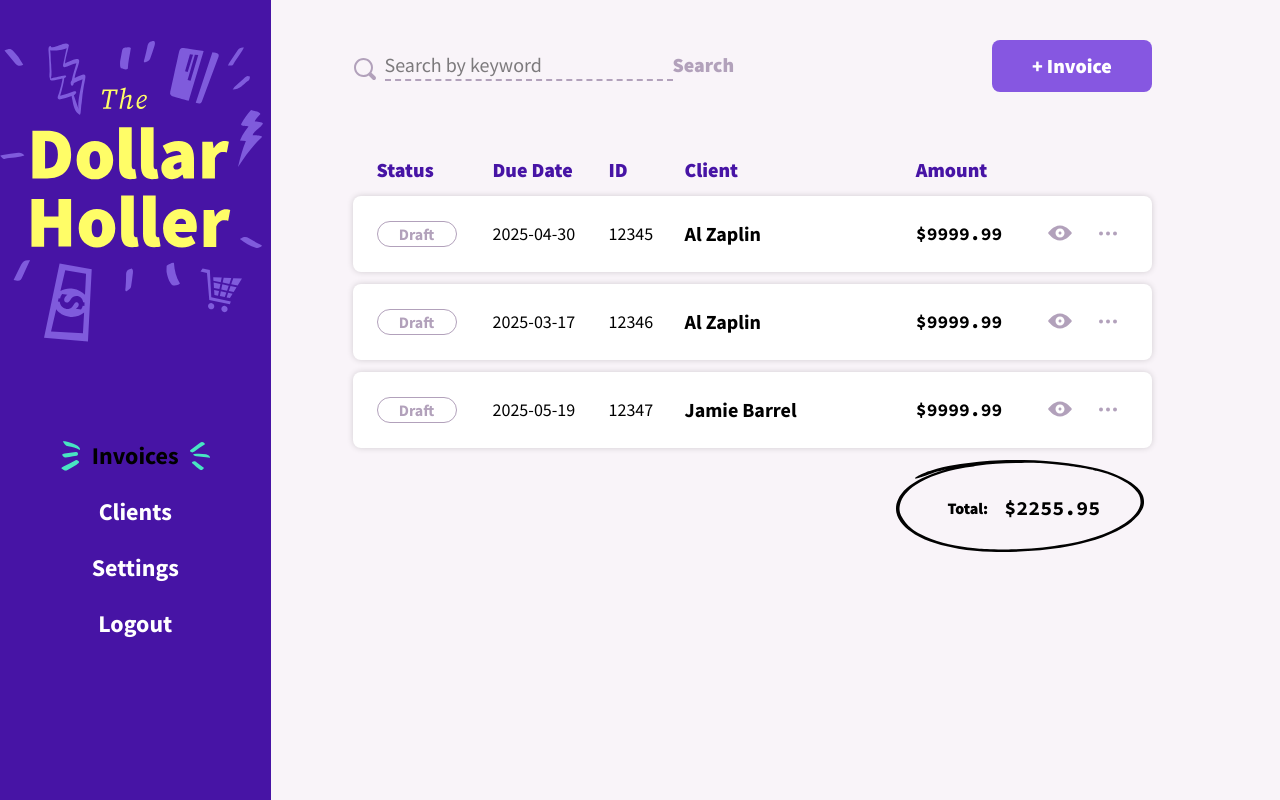
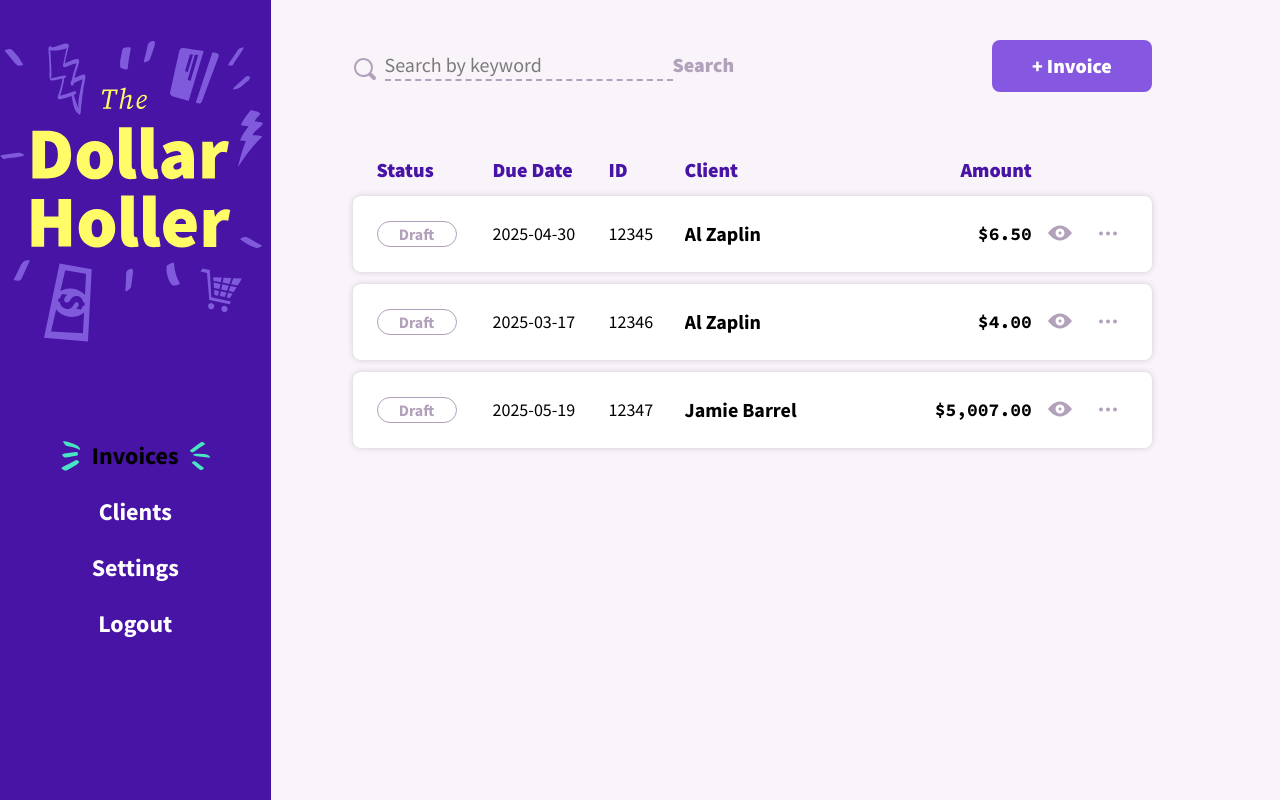
Before and after one commit to alienat3d/dollarholler, a SvelteKit app: page /invoices in a window 1280 px wide. Built offline with nearby package versions, Linux system fonts and the light colour scheme.

Commit message:
feat(moneyHelpers utils) Create the helpful utilities for add up prices, formatting results converting cents to dollars, ensure 2 decimal places and add comma separator for thousands

```diff
--- /dev/null
+++ b/src/lib/utils/moneyHelpers.ts
@@ -0,0 +1,23 @@
+// Function for adding up different numbers and return it’s sum.
+export const sumLineItems = (lineItems: LineItems[] | undefined): number => {
+	if (!lineItems) return 0;
+
+	return lineItems.reduce((previousValue, currentValue) => previousValue + currentValue.amount, 0);
+};
+
+// Function that format result converting cents to dollars.
+export const centsToDollars = (cents: number): string => {
+	const dollars = cents / 100;
+	const addDecimals = twoDecimals(dollars);
+	return addThousandsSeparator(addDecimals);
+};
+
+// Function that ensures that result has two decimal places.
+export const twoDecimals = (myNum: number): string => {
+	return myNum.toFixed(2);
+};
+
+// Function that adds a comma after thousands (is looking for third digit to put a comma after it).
+export const addThousandsSeparator = (myNum: string): string => {
+	return myNum.replace(/\B(?=(\d{3})+(?!\d))/g, ',');
+};
--- a/src/routes/(dashboard)/invoices/+page.svelte
+++ b/src/routes/(dashboard)/invoices/+page.svelte
@@ -5,6 +5,7 @@
 	import CircledAmount from '$lib/components/CircledAmount.svelte';
 	import Search from '$lib/components/Search.svelte';
 	import InvoiceRow from './InvoiceRow.svelte';
+	import { sumLineItems } from '$lib/utils/moneyHelpers';
 
 	// Here we should use "$" in front of "invoices", so that Svelte understands it’s not just variable but a store.
 	onMount(() => {
@@ -37,7 +38,7 @@
 		<h3>Due Date</h3>
 		<h3>ID</h3>
 		<h3>Client</h3>
-		<h3>Amount</h3>
+		<h3 class="text-right">Amount</h3>
 		<div></div>
 		<div></div>
 	</div>
@@ -47,7 +48,7 @@
 	{#each $invoices as invoice}<InvoiceRow {invoice} />{/each}
 </div>
 
-<CircledAmount amount={2255.95} />
+<!-- <CircledAmount amount={sumLineItems($invoices)} /> -->
 
 <style>
 	.table-header h3 {
--- a/src/routes/(dashboard)/invoices/InvoiceRow.svelte
+++ b/src/routes/(dashboard)/invoices/InvoiceRow.svelte
@@ -2,6 +2,7 @@
 	import Tag from '$lib/components/Tag.svelte';
 	import View from '$lib/components/Icon/View.svelte';
 	import ThreeDots from '$lib/components/Icon/ThreeDots.svelte';
+	import { centsToDollars, sumLineItems } from '$lib/utils/moneyHelpers';
 
 	// We also should explicitly tell TypeScript the type of "invoice"
 	export let invoice: Invoice;
@@ -14,8 +15,12 @@
 	<div class="status"><Tag className="ml-auto lg:ml-0" label={invoice.invoiceStatus} /></div>
 	<div class="due-date text-md lg:text-lg">{invoice.dueDate}</div>
 	<div class="invoice-number text-md lg:text-lg">{invoice.invoiceNumber}</div>
-	<div class="client-name text-lg font-bold lg:text-xl">{invoice.client.name}</div>
-	<div class="amount text-md text-right font-mono font-bold lg:text-left lg:text-lg">$9999.99</div>
+	<div class="client-name truncate text-lg font-bold whitespace-nowrap lg:text-xl">
+		{invoice.client.name}
+	</div>
+	<div class="amount text-md text-right font-mono font-bold lg:text-lg">
+		${centsToDollars(sumLineItems(invoice.lineItems))}
+	</div>
 	<a
 		class="view-button text-pastel-purple hover:text-daisy-bush hidden transition-colors lg:block"
 		href="#"
--- a/src/seed.json
+++ b/src/seed.json
@@ -93,7 +93,7 @@
 					"quantity": 1
 				},
 				{
-					"amount": 550,
+					"amount": 500550,
 					"description": "Creating a Website",
 					"id": "6",
 					"quantity": 1
```
